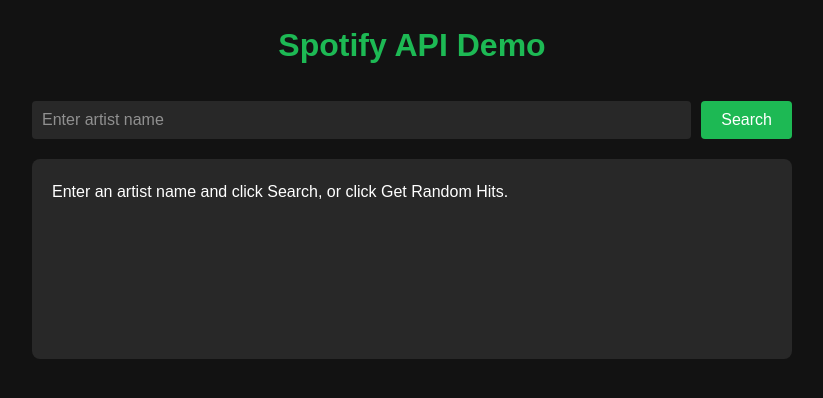
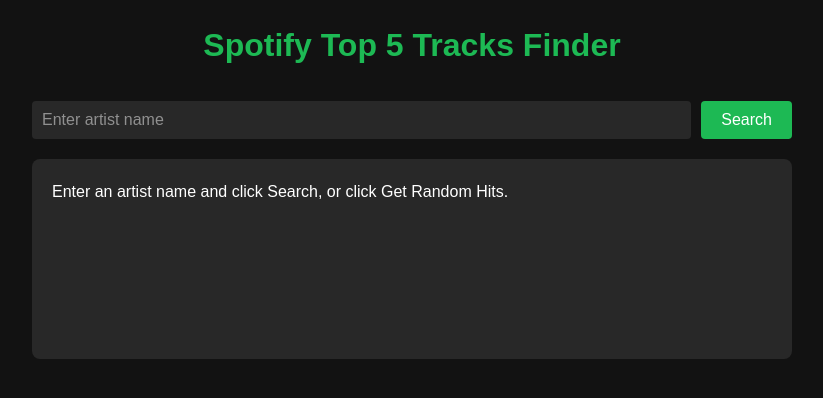
Before and after one commit to j-taggart/spotify-api-demo, a plain HTML site: page index.html in a window 1280 px wide. Shown: the whole page, without its empty margins (228-1051 px from the left). Drawn offline with Linux system fonts and the light colour scheme.

Commit message:
Update index.html
changed h1 title

```diff
--- a/index.html
+++ b/index.html
@@ -8,7 +8,7 @@
 </head>
 <body>
     <div class="container">
-        <h1>Spotify API Demo</h1>
+        <h1>Spotify Top 5 Tracks Finder</h1>
         <div class="search-container">
             <input type="text" id="artist-input" placeholder="Enter artist name">
             <button id="search-button">Search</button>
```
